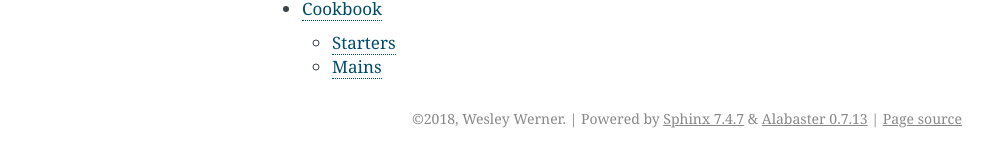
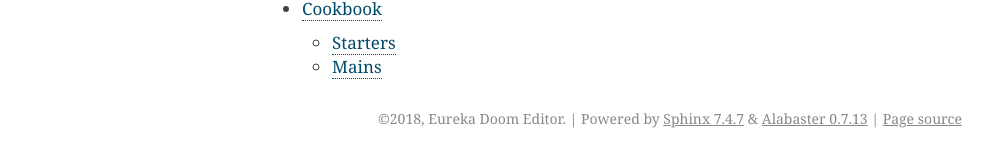
Before and after one commit to wesleywerner/eureka-docs, a Sphinx documentation site: the page built from source/index.rst, in a window 1280 px wide. Shown: the part 1123-1278 px from the top of the page, without its empty margins (148-1141 px from the left). Built offline with Sphinx 7.4.7, drawn with Linux system fonts in a browser that asks for light colours.

Commit message:
Change copyright to Eureka.

```diff
--- a/source/conf.py
+++ b/source/conf.py
@@ -20,7 +20,7 @@
 # -- Project information -----------------------------------------------------
 
 project = u'Eureka'
-copyright = u'2018, Wesley Werner'
+copyright = u'2018, Eureka Doom Editor'
 author = u'Wesley Werner'
 
 # The short X.Y version
```
